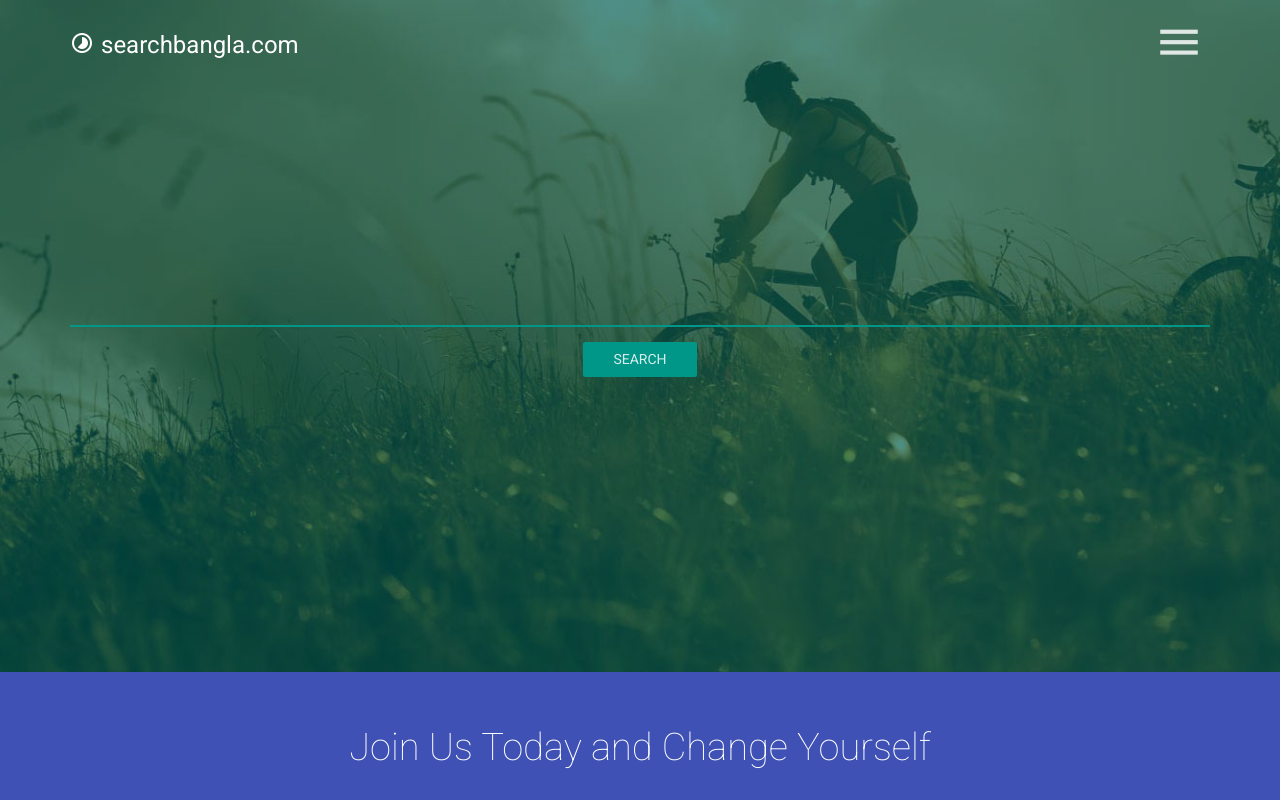
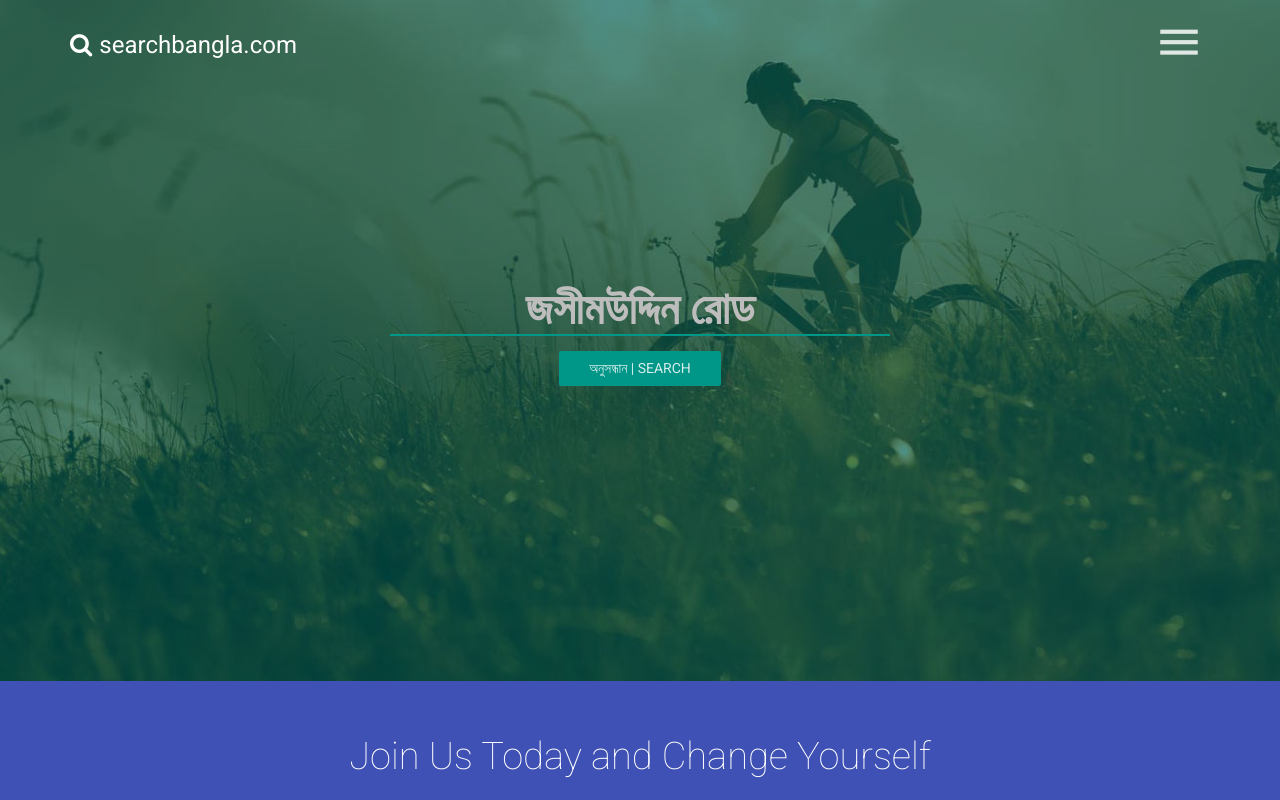
Before and after one commit to searchbangla/searchbangla.github.io, a plain HTML site: page index.html in a window 1280 px wide. Shown: the top 800 px of the page. Drawn offline with Linux system fonts and the light colour scheme.

Commit message:
update continus

```diff
--- a/index.html
+++ b/index.html
@@ -23,6 +23,11 @@
             color: white;
             font-weight: bold;
             text-align: center;
+            width: 500px;
+            margin: 0 auto;
+            height: 55px;
+            font-size: 45px;
+            line-height: 65px;
         }
     </style>
 </head>
@@ -31,8 +36,7 @@
 
 <div class="navbar navbar-invers menu-wrap">
     <div class="navbar-header text-center">
-        <a class="navbar-brand logo-right" href="javascript:void(0)"><i class="mdi-image-timelapse"></i>
-            S B</a>
+        <a class="navbar-brand logo-right" href="javascript:void(0)"><i class="mdi-image-timelapse"></i>SB</a>
     </div>
     <ul class="nav navbar-nav main-navigation">
         <li class="active"><a href="#home">Home</a></li>
@@ -55,7 +59,7 @@
                      data-offset-top="200">
                     <div class="container">
                         <div class="navbar-header">
-                            <a class="logo-left " href="index.html"><i class="mdi-image-timelapse"></i>searchbangla.com</a>
+                            <a class="logo-left " href="index.html"><i class="fa fa-search"></i>searchbangla.com</a>
                         </div>
                         <div class="navbar-right">
                             <button class="menu-icon" id="open-button">
@@ -67,11 +71,11 @@
             </div>
             <div class="contents text-center">
                 <!--<h1 class="wow fadeInRight" data-wow-duration="1000ms" data-wow-delay="300ms">searchbangla.com</h1>-->
-                <input type="text" name="search_keyword" class="form-control white-search input-lg" autofocus>
+                <input type="text" name="search_keyword" class="form-control white-search input-lg" autofocus placeholder="জসীমউদ্দিন রোড">
                 <!--<p class="wow fadeInRight" data-wow-duration="1000ms" data-wow-delay="400ms">Material Design Inspired-->
                     <!--HTML5 Bootstrap Template for Business and App</p>-->
                 <a href="#why" class="btn btn-lg btn-primary wow fadeInUp" data-wow-duration="1000ms"
-                   data-wow-delay="400ms">Search</a>
+                   data-wow-delay="400ms"> অনুসন্ধান | Search</a>
                 <!--<a href="#features" class="btn btn-lg btn-border wow fadeInUp" data-wow-duration="1000ms"-->
                    <!--data-wow-delay="500ms">Learn More</a>-->
             </div>
```
